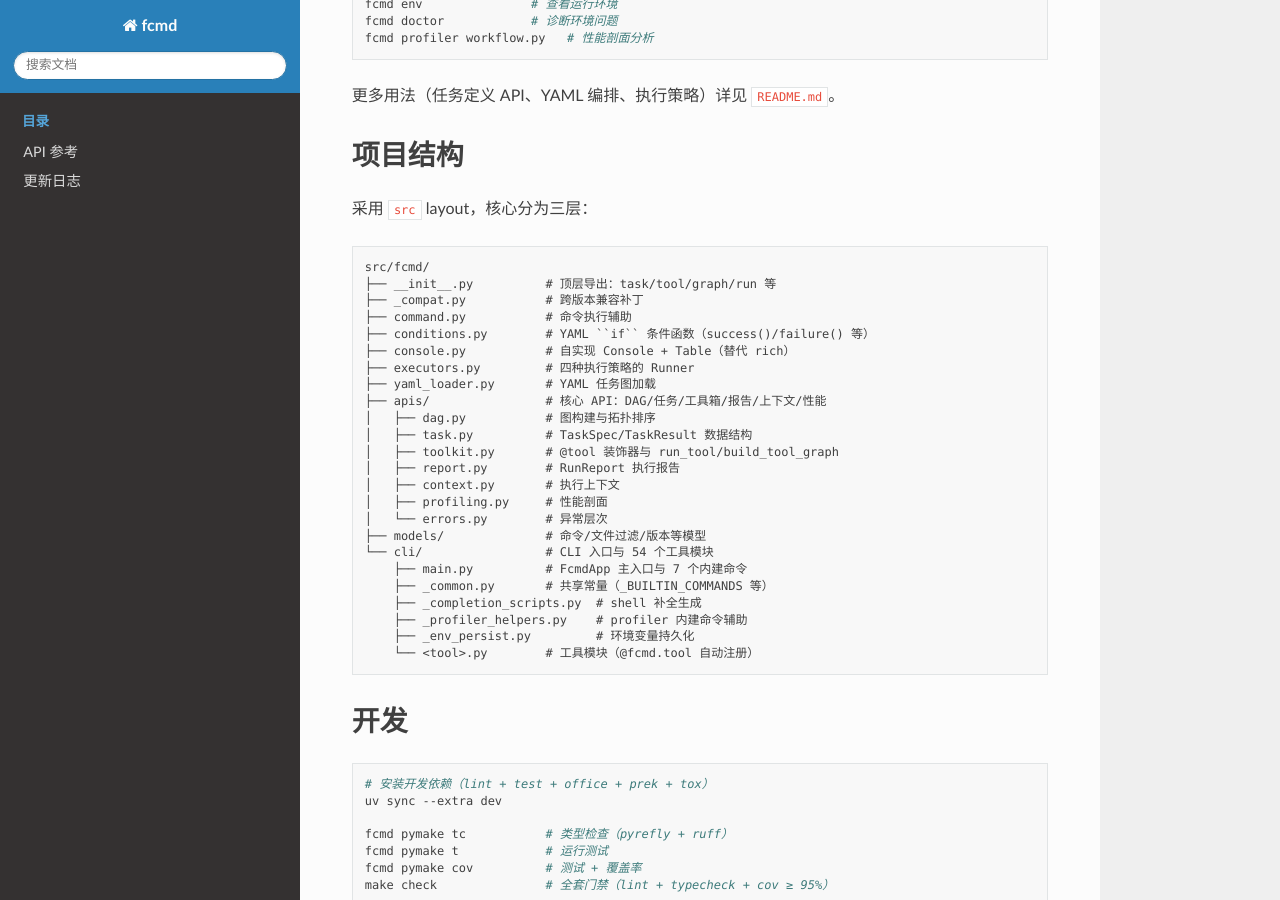
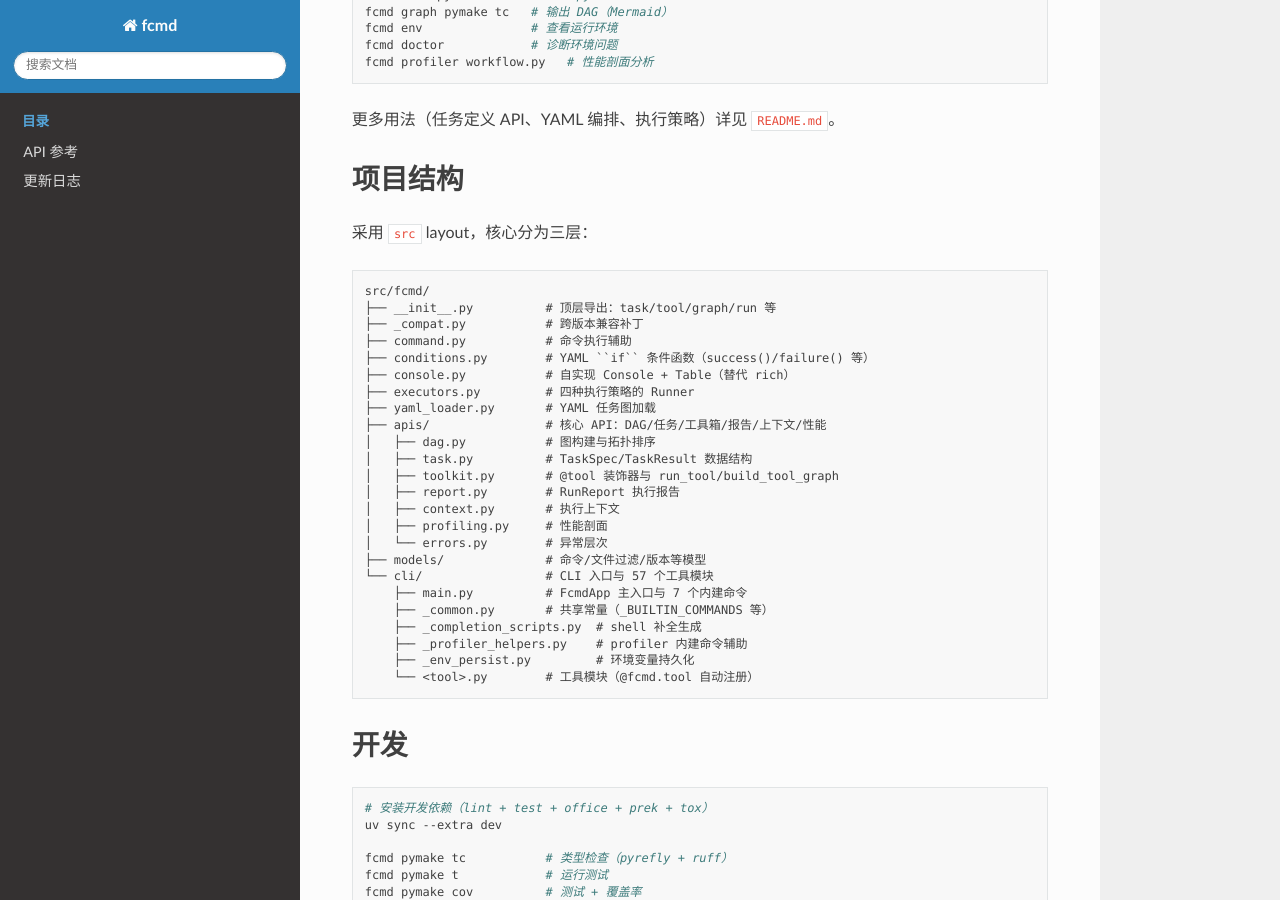
Before and after one commit to gookeryoung/fcmd, a Sphinx documentation site: the page built from docs/index.rst, in a window 1280 px wide and 900 px high, scrolled down 1896 px. Built offline with Sphinx 7.4.7 and the Read the Docs theme 3.1.0, drawn with Linux system fonts in a browser that asks for light colours.

Commit message:
docs: 同步 v0.2.3 文档，更新工具数与 changelog
README 工具数 54→57 并补 inifile/tomltool/calcdate 条目；修正 rich 描述为自实现 Console；docs/index.rst 工具数同步；changelog 新增 v0.2.3 段

```diff
--- a/docs/index.rst
+++ b/docs/index.rst
@@ -91,7 +91,7 @@ CLI
    │   ├── profiling.py     # 性能剖面
    │   └── errors.py        # 异常层次
    ├── models/              # 命令/文件过滤/版本等模型
-   └── cli/                 # CLI 入口与 54 个工具模块
+   └── cli/                 # CLI 入口与 57 个工具模块
        ├── main.py          # FcmdApp 主入口与 7 个内建命令
        ├── _common.py       # 共享常量（_BUILTIN_COMMANDS 等）
        ├── _completion_scripts.py  # shell 补全生成
```
Also changed, not shown: README.md (+5 -2 lines), docs/changelog.rst (+11 -0 lines).
